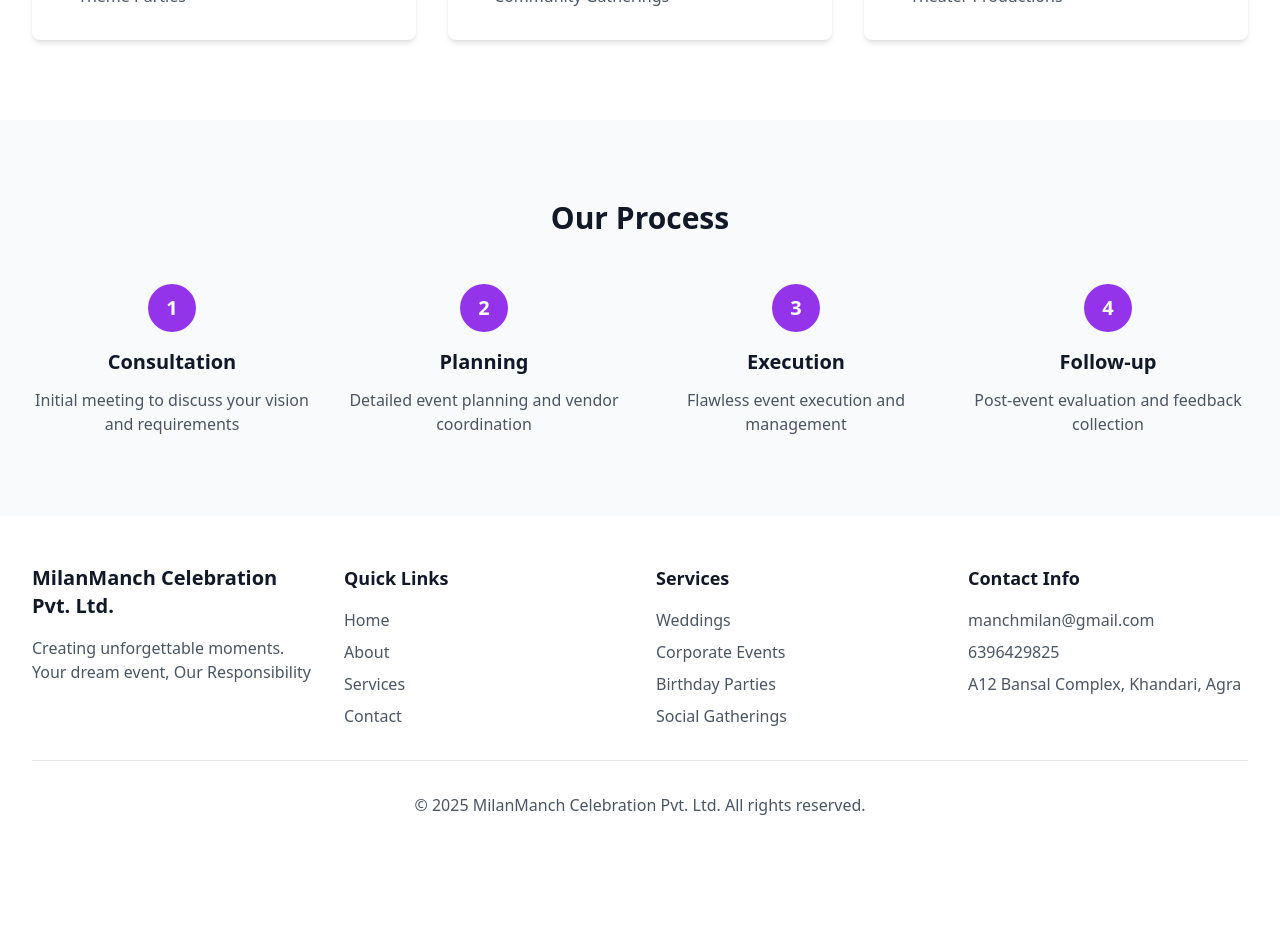
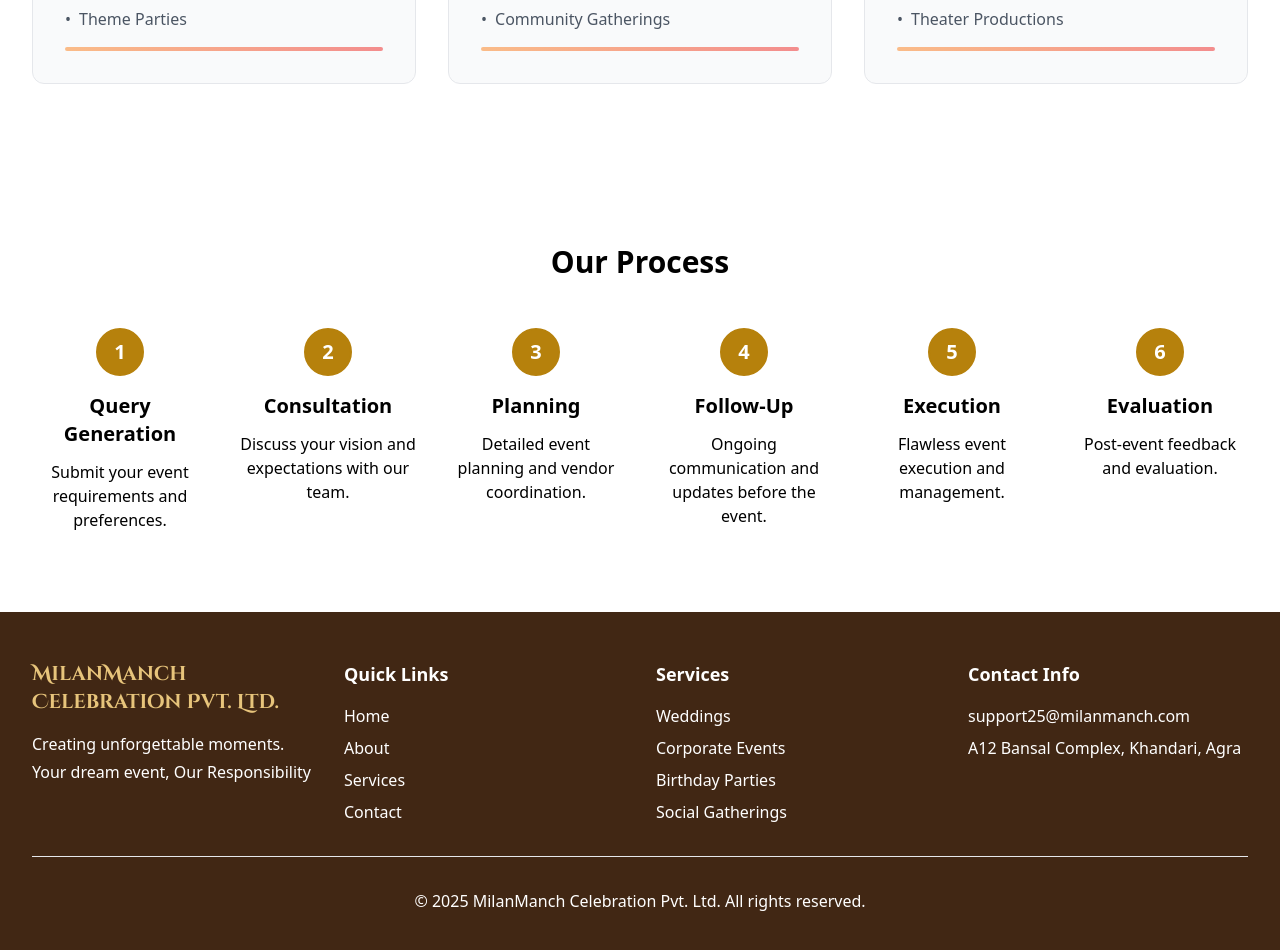
Before and after one commit to 49Harsh/evnt-mng, a Next.js app in the folder frontend/: page /services in a window 1280 px wide. Shown: the part 1140-2090 px from the top of the page. Before the commit the page ends 2005 px from the top, so only its background shows below. Built offline with nearby package versions, Linux system fonts and the light colour scheme.

Commit message:
update pages

```diff
--- a/frontend/src/app/services/page.tsx
+++ b/frontend/src/app/services/page.tsx
@@ -2,7 +2,7 @@ export default function Services() {
   return (
     <div className="flex flex-col min-h-screen">
       {/* Hero Section */}
-      <section className="relative py-20 bg-purple-600">
+      <section className="relative py-20 bg-[#b6810c]">
         <div className="max-w-7xl mx-auto px-4 sm:px-6 lg:px-8">
           <div className="text-center text-white">
             <h1 className="text-4xl sm:text-5xl font-bold mb-6">Our Services</h1>
@@ -16,7 +16,7 @@ export default function Services() {
       {/* Services Grid */}
       <section className="py-20 px-4 sm:px-6 lg:px-8">
         <div className="max-w-7xl mx-auto">
-          <div className="grid grid-cols-1 md:grid-cols-2 lg:grid-cols-3 gap-8">
+          <div className="grid grid-cols-1 md:grid-cols-3 gap-8">
             {[
               {
                 title: "Wedding Planning",
@@ -57,10 +57,10 @@ export default function Services() {
             ].map((service, index) => (
               <div
                 key={index}
-                className="bg-white p-8 rounded-lg shadow-md hover:shadow-lg transition-shadow"
+                className="bg-gray-50 border border-gray-200 p-8 rounded-xl backdrop-blur-sm hover:border-orange-500/50 transition-all duration-300 hover:transform hover:-translate-y-2 group"
               >
-                <div className="text-4xl mb-4">{service.icon}</div>
-                <h3 className="text-2xl font-semibold mb-4">{service.title}</h3>
+                <div className="text-4xl mb-4 group-hover:scale-110 transition-transform duration-300">{service.icon}</div>
+                <h3 className="text-2xl font-semibold mb-4 text-gray-900">{service.title}</h3>
                 <p className="text-gray-600 mb-6">{service.description}</p>
                 <ul className="space-y-2">
                   {service.features.map((feature, fIndex) => (
@@ -70,6 +70,7 @@ export default function Services() {
                     </li>
                   ))}
                 </ul>
+                <div className="mt-4 w-full h-1 bg-gradient-to-r from-orange-400 to-red-500 rounded-full opacity-60 group-hover:opacity-100 transition-opacity duration-300"></div>
               </div>
             ))}
           </div>
@@ -77,38 +78,48 @@ export default function Services() {
       </section>
 
       {/* Process Section */}
-      <section className="py-20 px-4 sm:px-6 lg:px-8 bg-gray-50">
+      <section className="py-20 px-4 sm:px-6 lg:px-8 bg-white">
         <div className="max-w-7xl mx-auto">
-          <h2 className="text-3xl font-bold text-center mb-12">Our Process</h2>
-          <div className="grid grid-cols-1 md:grid-cols-4 gap-8">
+          <h2 className="text-3xl font-bold text-center mb-12 text-black">Our Process</h2>
+          <div className="grid grid-cols-1 md:grid-cols-6 gap-8">
             {[
               {
                 step: "1",
-                title: "Consultation",
-                description: "Initial meeting to discuss your vision and requirements"
+                title: "Query Generation",
+                description: "Submit your event requirements and preferences."
               },
               {
                 step: "2",
-                title: "Planning",
-                description: "Detailed event planning and vendor coordination"
+                title: "Consultation",
+                description: "Discuss your vision and expectations with our team."
               },
               {
                 step: "3",
-                title: "Execution",
-                description: "Flawless event execution and management"
+                title: "Planning",
+                description: "Detailed event planning and vendor coordination."
               },
               {
                 step: "4",
-                title: "Follow-up",
-                description: "Post-event evaluation and feedback collection"
+                title: "Follow-Up",
+                description: "Ongoing communication and updates before the event."
+              },
+              {
+                step: "5",
+                title: "Execution",
+                description: "Flawless event execution and management."
+              },
+              {
+                step: "6",
+                title: "Evaluation",
+                description: "Post-event feedback and evaluation."
               }
             ].map((process, index) => (
               <div key={index} className="text-center">
-                <div className="w-12 h-12 bg-purple-600 text-white rounded-full flex items-center justify-center text-xl font-bold mx-auto mb-4">
+                <div className="w-12 h-12 bg-[#b6810c] text-white rounded-full flex items-center justify-center text-xl font-bold mx-auto mb-4 border-2 border-[#b6810c]">
                   {process.step}
                 </div>
-                <h3 className="text-xl font-semibold mb-3">{process.title}</h3>
-                <p className="text-gray-600">{process.description}</p>
+                <h3 className="text-xl font-semibold mb-3 text-black">{process.title}</h3>
+                <p className="text-black">{process.description}</p>
               </div>
             ))}
           </div>
--- a/frontend/src/components/Footer.tsx
+++ b/frontend/src/components/Footer.tsx
@@ -2,48 +2,47 @@ import Link from 'next/link';
 
 const Footer = () => {
   return (
-    <footer className="bg-white text-gray-900 py-12">
+    <footer className="bg-[#412714] text-white py-12">
       <div className="max-w-7xl mx-auto px-4 sm:px-6 lg:px-8">
         <div className="grid grid-cols-1 md:grid-cols-4 gap-8">
           <div>
-            <h3 className="text-xl font-bold mb-4">MilanManch Celebration Pvt. Ltd.</h3>
-            <p className="text-gray-600">
-              Creating unforgettable moments.
-              Your dream event, Our Responsibility
+            <h3 className="text-xl font-bold mb-4 text-[#e7c47b] font-cinzel-decorative">MilanManch Celebration Pvt. Ltd.</h3>
+            <p className="text-white">
+              Creating unforgettable moments.<br/>
+              <span className="block mt-1 text-white">Your dream event, Our Responsibility</span>
             </p>
           </div>
 
           <div>
-            <h4 className="text-lg font-semibold mb-4">Quick Links</h4>
+            <h4 className="text-lg font-semibold mb-4 text-white">Quick Links</h4>
             <ul className="space-y-2">
-              <li><Link href="/" className="text-gray-600 hover:text-gray-900 transition-colors">Home</Link></li>
-              <li><Link href="/about" className="text-gray-600 hover:text-gray-900 transition-colors">About</Link></li>
-              <li><Link href="/services" className="text-gray-600 hover:text-gray-900 transition-colors">Services</Link></li>
-              <li><Link href="/contact" className="text-gray-600 hover:text-gray-900 transition-colors">Contact</Link></li>
+              <li><Link href="/" className="text-white hover:text-gray-300 transition-colors">Home</Link></li>
+              <li><Link href="/about" className="text-white hover:text-gray-300 transition-colors">About</Link></li>
+              <li><Link href="/services" className="text-white hover:text-gray-300 transition-colors">Services</Link></li>
+              <li><Link href="/contact" className="text-white hover:text-gray-300 transition-colors">Contact</Link></li>
             </ul>
           </div>
 
           <div>
-            <h4 className="text-lg font-semibold mb-4">Services</h4>
+            <h4 className="text-lg font-semibold mb-4 text-white">Services</h4>
             <ul className="space-y-2">
-              <li className="text-gray-600">Weddings</li>
-              <li className="text-gray-600">Corporate Events</li>
-              <li className="text-gray-600">Birthday Parties</li>
-              <li className="text-gray-600">Social Gatherings</li>
+              <li className="text-white">Weddings</li>
+              <li className="text-white">Corporate Events</li>
+              <li className="text-white">Birthday Parties</li>
+              <li className="text-white">Social Gatherings</li>
             </ul>
           </div>
 
           <div>
-            <h4 className="text-lg font-semibold mb-4">Contact Info</h4>
-            <ul className="space-y-2 text-gray-600">
-              <li>manchmilan@gmail.com</li>
-              <li>6396429825</li>
+            <h4 className="text-lg font-semibold mb-4 text-white">Contact Info</h4>
+            <ul className="space-y-2 text-white">
+              <li>support25@milanmanch.com</li>
               <li>A12 Bansal Complex, Khandari, Agra</li>
             </ul>
           </div>
         </div>
 
-        <div className="mt-8 pt-8 border-t border-gray-200 text-center text-gray-600">
+        <div className="mt-8 pt-8 border-t border-gray-200 text-center text-white">
           <p>&copy; {new Date().getFullYear()} MilanManch Celebration Pvt. Ltd. All rights reserved.</p>
         </div>
       </div>
```
Also changed, not shown: frontend/src/app/about/page.tsx (+8 -30 lines).
